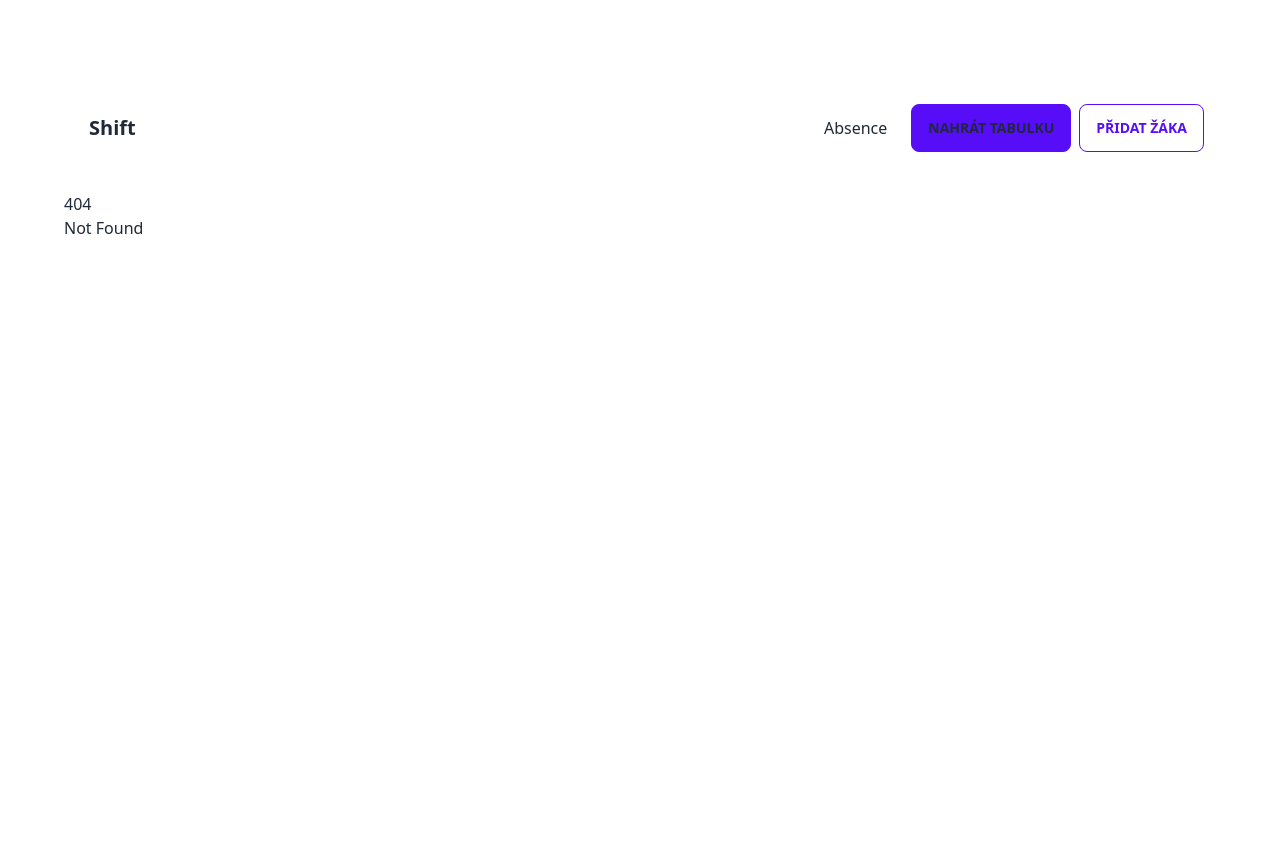
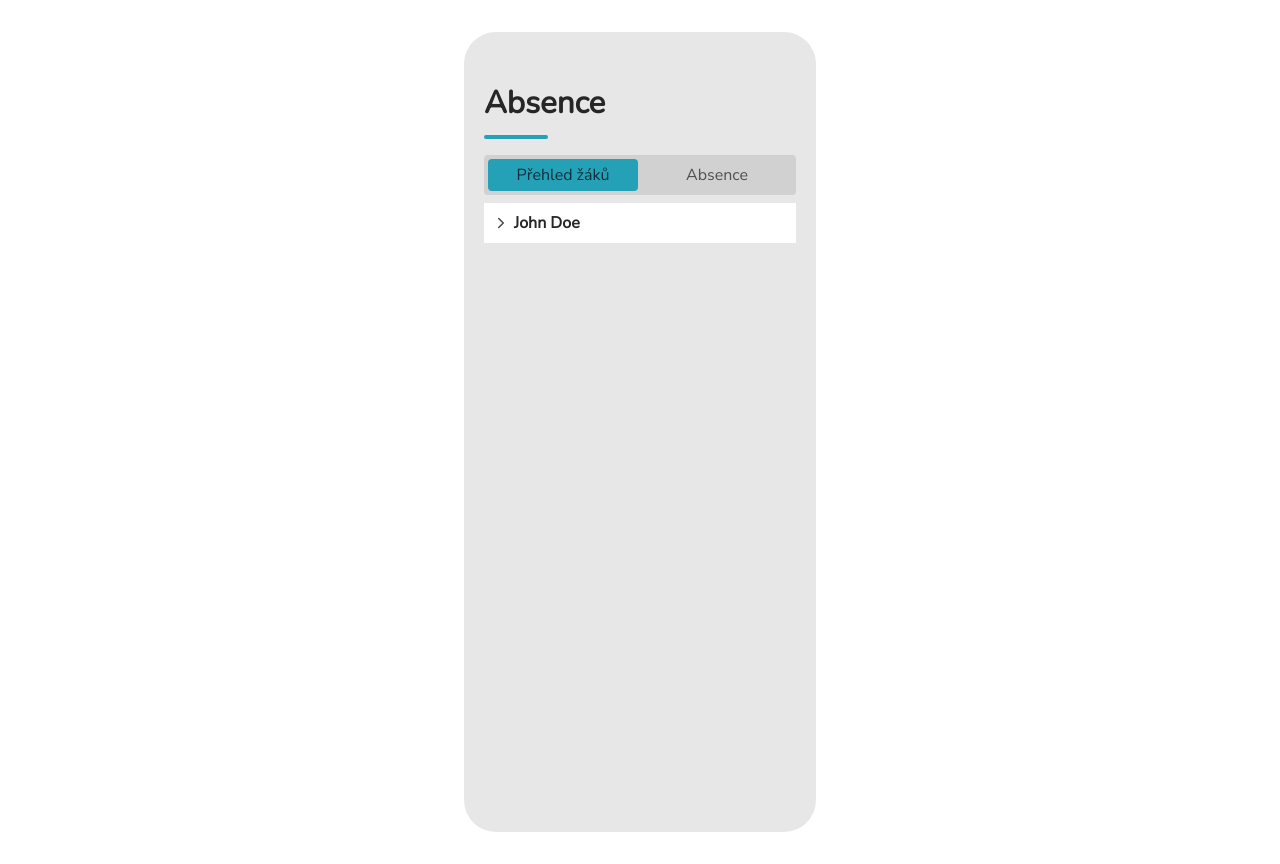
Before and after one commit to madebyqwerty/frontend, a SvelteKit app: page /absences in a window 1280 px wide. Before the commit this address had no page. Before the commit the page ends 800 px from the top, so only its background shows below. Built offline with nearby package versions, Linux system fonts and the light colour scheme.

Commit message:
Start work on absences UI

```diff
--- a/package.json
+++ b/package.json
@@ -36,6 +36,7 @@
 	},
 	"type": "module",
 	"dependencies": {
-		"daisyui": "^2.51.6"
+		"daisyui": "^2.51.6",
+		"lucide-svelte": "^0.233.0"
 	}
 }
--- a/src/app.html
+++ b/src/app.html
@@ -5,6 +5,13 @@
 		<link rel="icon" href="%sveltekit.assets%/favicon.png" />
 		<meta name="viewport" content="width=device-width" />
 		%sveltekit.head%
+		<link rel="preconnect" href="https://fonts.googleapis.com" />
+		<link rel="preconnect" href="https://fonts.gstatic.com" crossorigin />
+		<link
+			href="https://fonts.googleapis.com/css2?family=Nunito+Sans&display=swap"
+			rel="stylesheet"
+		/>
+		<link href="https://fonts.googleapis.com/css2?family=Nunito&display=swap" rel="stylesheet" />
 	</head>
 	<body data-sveltekit-preload-data="hover">
 		<div style="display: contents">%sveltekit.body%</div>
--- a/src/lib/components/Upload.svelte
+++ b/src/lib/components/Upload.svelte
@@ -1,12 +1,14 @@
-<script>
-	let selectedImage = null;
+<script lang="ts">
+	let selectedImage: string | null = null;
 
-	async function handleFileInput(event) {
+	// TODO: Fix this any
+	// TODO: most likely rewrite this whole component
+	async function handleFileInput(event: any) {
 		const file = event.target.files[0];
 		if (file) {
 			const reader = new FileReader();
 			reader.onload = () => {
-				selectedImage = reader.result;
+				selectedImage = reader.result?.toString() ?? null;
 			};
 			reader.readAsDataURL(file);
 		}
@@ -19,7 +21,10 @@
 			video.srcObject = stream;
 			video.autoplay = true;
 
-			document.getElementById('video-container').appendChild(video);
+			const videoContainer = document.getElementById('video-container');
+			if (videoContainer) {
+				videoContainer.appendChild(video);
+			}
 
 			const canvas = document.createElement('canvas');
 			const context = canvas.getContext('2d');
@@ -29,7 +34,9 @@
 				canvas.height = video.videoHeight;
 
 				requestAnimationFrame(function captureFrame() {
-					context.drawImage(video, 0, 0, canvas.width, canvas.height);
+					if (context) {
+						context.drawImage(video, 0, 0, canvas.width, canvas.height);
+					}
 					selectedImage = canvas.toDataURL();
 
 					requestAnimationFrame(captureFrame);
@@ -40,12 +47,14 @@
 		}
 	}
 
+	let checked = true;
+
 	function handleSubmit() {
-		document.getElementById('my-modal').checked = false;
+		checked = false;
 	}
 </script>
 
-<input type="checkbox" id="my-modal" class="modal-toggle" />
+<input type="checkbox" id="my-modal" bind:checked class="modal-toggle" />
 <div class="modal">
 	<div class="modal-box">
 		<h3 class="font-bold text-lg">Nahrát tabulku</h3>
@@ -54,7 +63,7 @@
 			type="file"
 			class="file-input file-input-bordered w-full max-w-xs"
 			accept="image/*"
-			onchange={handleFileInput}
+			on:change={handleFileInput}
 		/>
 
 		<button on:click={handleCameraInput}>Udělat fotku</button>
--- a/src/routes/+layout.svelte
+++ b/src/routes/+layout.svelte
@@ -1,9 +1,11 @@
 <script>
 	import '../app.css';
-    import Nav from "$lib/components/Nav.svelte"
+</script>
 
-</script>
-<div class="px-16 pt-24">
-    <Nav />
-    <slot />
+<div class="grid place-items-center font-nunito-sans p-8">
+	<div
+		class="sm:max-w-[352px] w-full min-h-screen bg-base-100 text-base-950 rounded-4xl pt-12 pb-6 px-5"
+	>
+		<slot />
+	</div>
 </div>
--- a/src/routes/+page.svelte
+++ b/src/routes/+page.svelte
@@ -1,8 +1,8 @@
-<script>
-    import Absence from "$lib/components/Absence.svelte"
-    import CreateUser from "$lib/components/CreateUser.svelte"
-    import Upload from "$lib/components/Upload.svelte"
-</script>
-
-<Upload />
-<Absence />
+<div class="grid place-items-center min-h-screen">
+	<span class="text-center">
+		<h1 class="text-4xl font-nunito">Shift</h1>
+		<div class="w-16 h-1 bg-primary-500 rounded mb-2" />
+		<p>Verze 0.0.1</p>
+	</span>
+	<a href="/absences">Přejít na absence</a>
+</div>
--- /dev/null
+++ b/src/routes/absences/+page.server.ts
@@ -0,0 +1,12 @@
+import type { PageServerLoad } from './$types';
+
+export const load = (async () => {
+	return {
+		students: [
+			{
+				name: 'John Doe',
+				id: 'f7cabd53-49e1-4c93-b59e-6035811b134d'
+			}
+		]
+	};
+}) satisfies PageServerLoad;
--- /dev/null
+++ b/src/routes/absences/+page.svelte
@@ -0,0 +1,20 @@
+<script lang="ts">
+	import type { PageData } from './$types';
+	import Tabs from './Tabs.svelte';
+	import Tab from './Tab.svelte';
+	import Student from './Student.svelte';
+
+	export let data: PageData;
+</script>
+
+<section class="flex flex-col gap-2">
+	<h1 class="text-2xl font-extrabold font-nunito">Absence</h1>
+	<div class="w-16 h-1 bg-primary-500 rounded mb-2" />
+	<Tabs>
+		<Tab active>Přehled žáků</Tab>
+		<Tab>Absence</Tab>
+	</Tabs>
+	{#each data.students as student}
+		<Student {student} />
+	{/each}
+</section>
--- /dev/null
+++ b/src/routes/absences/Student.svelte
@@ -0,0 +1,55 @@
+<script lang="ts">
+	interface Student {
+		name: string;
+		id: string;
+	}
+	import { ChevronRight } from 'lucide-svelte';
+
+	export let student: Student;
+	let open = false;
+
+	function switchState() {
+		open = !open;
+	}
+
+	async function getAbsences() {
+		/* 		const res = await fetch(`http://localhost:5000/api/absences/${student.id}`);
+
+		const data = await res.json();
+
+		console.log(data);
+
+		if (!res.ok) throw new Error(data); */
+
+		return [
+			{
+				name: 'John Doe',
+				userId: '7d6fd0c4-6b3d-46d9-9840-5e8874c9c646',
+				id: 'f7cabd53-49e1-4c93-b59e-6035811b134d',
+				lesson: 2,
+				date: '2023-05-14'
+			}
+		];
+	}
+</script>
+
+<div class="bg-white p-2 flex flex-col h-max duration-300 transition-all">
+	<button class="flex text-base-800 items-center gap-1" on:click={switchState}>
+		<ChevronRight size={18} />
+		<p class="font-semibold text-base-950">{student.name}</p>
+	</button>
+	{#if open}
+		{#await getAbsences()}
+			<p>Loading...</p>
+		{:then absences}
+			{#each absences as absence}
+				<div class="flex flex-col gap-1">
+					<p class="text-base-800">{absence.date}</p>
+					<p class="text-base-800">{absence.lesson}</p>
+				</div>
+			{/each}
+		{:catch error}
+			<p class="text-base-800">{JSON.stringify(error.message)}</p>
+		{/await}
+	{/if}
+</div>
--- /dev/null
+++ b/src/routes/absences/Tab.svelte
@@ -0,0 +1,11 @@
+<script>
+	export let active = false;
+</script>
+
+<button
+	class="w-full rounded flex items-center justify-center px-0.5 py-1 {active
+		? 'bg-primary-500 text-primary-950'
+		: ''}"
+>
+	<slot />
+</button>
--- /dev/null
+++ b/src/routes/absences/Tabs.svelte
@@ -0,0 +1,3 @@
+<div class="flex p-1 gap-1 bg-base-200 text-base-700 w-full rounded-sm">
+	<slot />
+</div>
--- a/tailwind.config.js
+++ b/tailwind.config.js
@@ -1,10 +1,86 @@
 /** @type {import('tailwindcss').Config} */
 export default {
-  content: ['./src/**/*.{html,js,svelte,ts}'],
-  theme: {
-    extend: {},
-  },
-  plugins: [
-    require('daisyui')
-  ]
-}
+	content: ['./src/**/*.{html,js,svelte,ts}'],
+	theme: {
+		extend: {
+			colors: {
+				base: {
+					50: '#f6f6f6',
+					100: '#e7e7e7',
+					200: '#d1d1d1',
+					300: '#b0b0b0',
+					400: '#888888',
+					500: '#737373',
+					600: '#5d5d5d',
+					700: '#4f4f4f',
+					800: '#454545',
+					900: '#3d3d3d',
+					950: '#262626'
+				},
+				primary: {
+					50: '#effcfc',
+					100: '#d6f4f7',
+					200: '#b2e9ef',
+					300: '#7cd8e4',
+					400: '#3fbdd1',
+					500: '#24a1b6',
+					600: '#21849c',
+					700: '#21697d',
+					800: '#235767',
+					900: '#214958',
+					950: '#112f3b'
+				},
+				accent: {
+					50: '#f5f6fa',
+					100: '#eaecf4',
+					200: '#d1d7e6',
+					300: '#a9b5d0',
+					400: '#7a8db6',
+					500: '#5a709d',
+					600: '#42537b',
+					700: '#3a486a',
+					800: '#333e59',
+					900: '#2e364c',
+					950: '#1e2333'
+				}
+			},
+			fontSize: {
+				'2xs': '0.5rem',
+				xs: '0.75rem',
+				sm: '0.875rem',
+				base: '1rem',
+				lg: '1.25rem',
+				xl: '1.5625rem',
+				'2xl': '1.953125rem',
+				'3xl': '2.4375rem',
+				'4xl': '3rem'
+			},
+			fontFamily: {
+				nunito: 'Nunito',
+				'nunito-sans': 'Nunito Sans'
+			},
+			boxShadow: {
+				'shadow-sm': '0px 1px 2px 0px rgba(255,0,0,0.05)',
+				shadow: '0px 1px 2px -1px rgba(0,0,0,0.1), 0px 1px 3px 0px rgba(0,0,0,0.1)',
+				'shadow-md': '0px 2px 4px -2px rgba(0,0,0,0.1), 0px 4px 6px -1px rgba(0,0,0,0.1)',
+				'shadow-lg': '0px 4px 6px -4px rgba(0,0,0,0.1), 0px 10px 15px -3px rgba(0,0,0,0.1)',
+				'shadow-xl': '0px 8px 10px -6px rgba(0,0,0,0.1), 0px 20px 25px -5px rgba(0,0,0,0.1)',
+				'shadow-2xl': '0px 25px 50px -12px rgba(0,0,0,0.25)',
+				'shadow-inner': 'inset 0px 2px 4px 0px rgba(0,0,0,0.05)'
+			},
+			borderRadius: {
+				none: '0',
+				xs: '0.04166672006249428rem',
+				sm: '0.25rem',
+				default: '0.3125rem',
+				lg: '0.5rem',
+				xl: '0.75rem',
+				'2xl': '1rem',
+				'3xl': '1.75rem',
+				'4xl': '2rem',
+				full: '9999px'
+			}
+		}
+	},
+	plugins: []
+};
```
Also changed, not shown: 1 other file (tests, documents, lock files or other folders).
